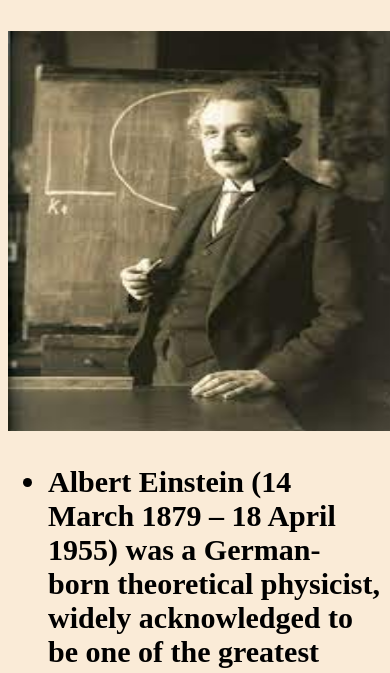
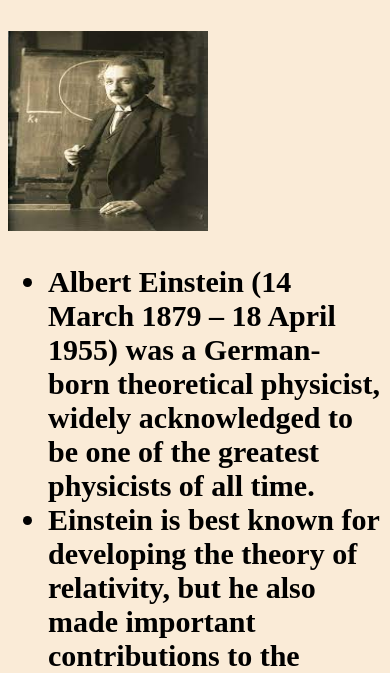
Before and after one commit to god4all/FCC-projects, a plain HTML site: page index.html in a window 390 px wide. Shown: the part 162-835 px from the top of the page. Drawn offline with Linux system fonts and the light colour scheme.

Commit message:
Update index.html

```diff
--- a/index.html
+++ b/index.html
@@ -27,6 +27,12 @@
         width: 400px;
         display: block;
         margin: auto;
+    }
+     @media (max-width: 400px){
+         img{
+             width:200px;
+             height:200px;
+         }
     }
     #tribute-info{
         font-size: 30px;
```
